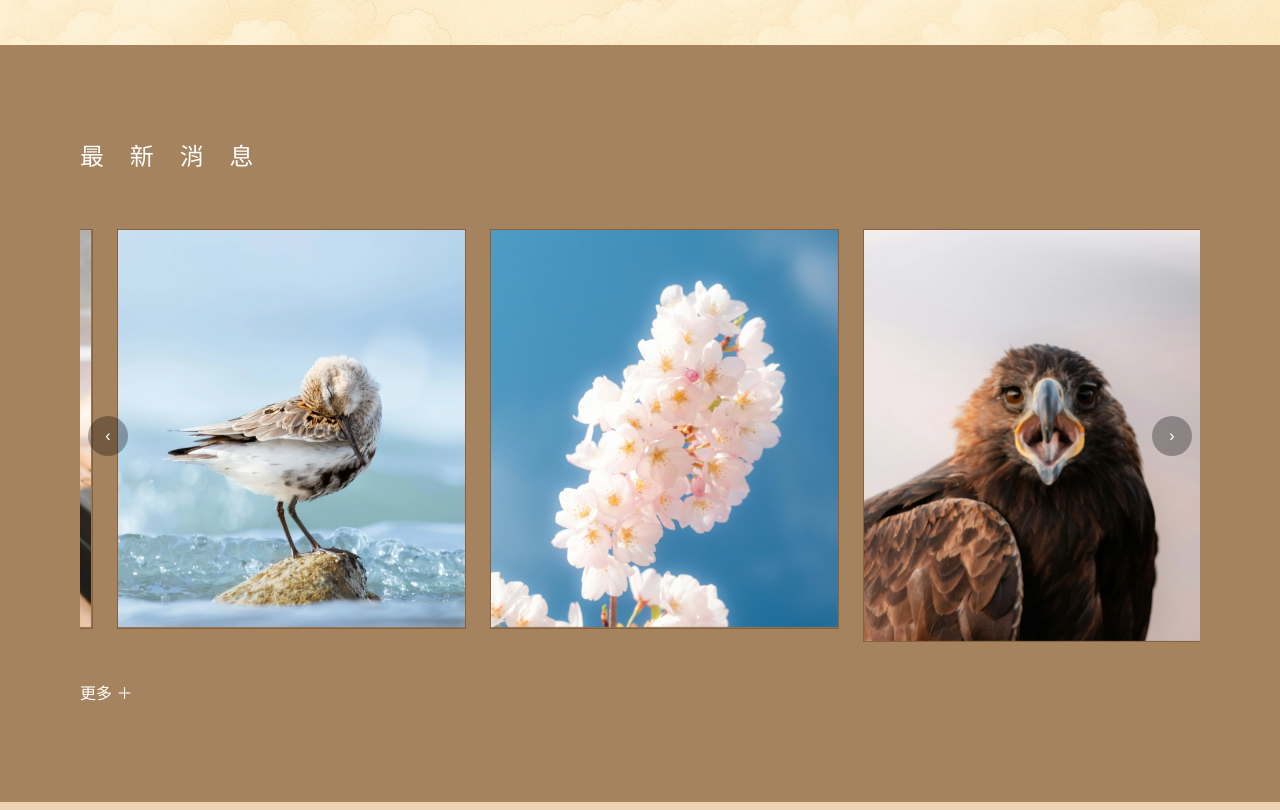
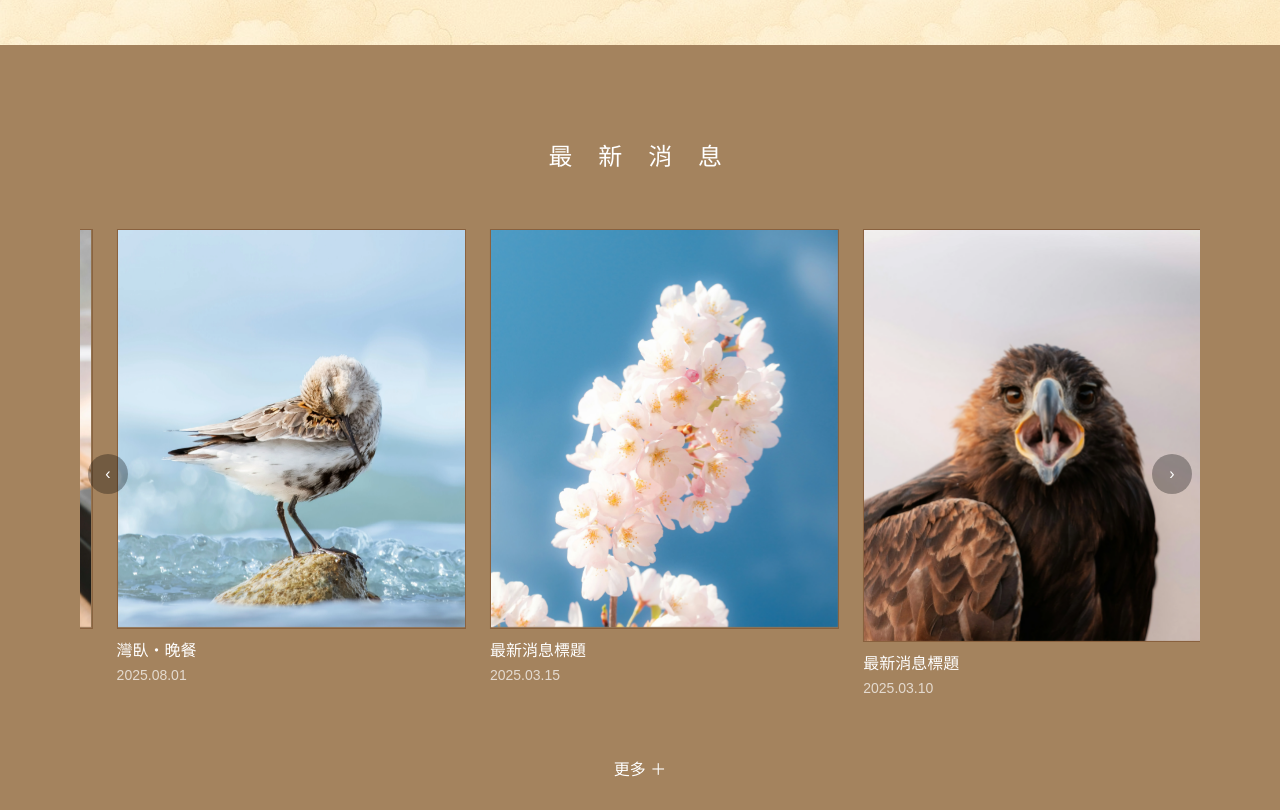
Before and after one commit to ianshih69/mumbao-website, a Next.js app: page / in a window 1280 px wide. Shown: the part 1130-1940 px from the top of the page. Built offline with nearby package versions, Linux system fonts and the light colour scheme.

Commit message:
page3 調整字位置還有問題

```diff
--- a/components/LatestNewsSection.tsx
+++ b/components/LatestNewsSection.tsx
@@ -2,12 +2,12 @@ import React, { useEffect, useMemo, useRef, useState } from "react";
 import Image from "next/image";
 import OverlayCard from "@/components/OverlayCard";
 
-const IMAGES = [
-  "/images/page3/page3-1.webp",
-  "/images/page3/page3-2.webp",
-  "/images/page3/page3-3.webp",
-  "/images/page3/page3-4.webp",
-  "/images/page3/page3-5.webp",
+const NEWS_ITEMS = [
+  { image: "/images/page3/page3-1.webp", title: "灣臥・世界百大建築", date: "2022.11.08" },
+  { image: "/images/page3/page3-2.webp", title: "灣臥生日獻禮", date: "2025.08.13" },
+  { image: "/images/page3/page3-3.webp", title: "灣臥・晚餐", date: "2025.08.01" },
+  { image: "/images/page3/page3-4.webp", title: "最新消息標題", date: "2025.03.15" },
+  { image: "/images/page3/page3-5.webp", title: "最新消息標題", date: "2025.03.10" },
 ];
 
 export default function LatestNewsSection() {
@@ -15,7 +15,7 @@ export default function LatestNewsSection() {
   const [visible, setVisible] = useState(1); // 1 on mobile, up to 3 on desktop
   const intervalRef = useRef<number | null>(null);
 
-  const total = useMemo(() => IMAGES.length, []);
+  const total = useMemo(() => NEWS_ITEMS.length, []);
 
   useEffect(() => {
     const apply = () => {
@@ -74,7 +74,7 @@ export default function LatestNewsSection() {
   return (
     <section className="bg-[#A4835E] py-16 md:py-24">
       <div className="mx-auto max-w-6xl px-4">
-        <h2 className="text-white font-normal text-left tracking-[0.4em] text-xl md:text-2xl mb-12 md:mb-14">
+        <h2 className="text-white font-normal text-center tracking-[0.4em] text-xl md:text-2xl mb-12 md:mb-14">
           最 新 消 息
         </h2>
 
@@ -100,31 +100,40 @@ export default function LatestNewsSection() {
           {/* Carousel viewport */}
           <div className="overflow-hidden">
             <div
-              className="flex transition-transform duration-500 ease-out"
+              className="flex transition-transform duration-500 ease-out items-stretch"
               style={{ transform: `translateX(-${translatePct}%)` }}
             >
-              {IMAGES.map((src, idx) => (
-                <div key={src} style={{ width: `${100 / visible}%` }} className={`shrink-0 ${idx === 0 ? 'pl-0 pr-2 md:pr-3' : idx === IMAGES.length - 1 ? 'pl-2 md:pl-3 pr-0' : 'px-2 md:px-3'}`}>
+              {NEWS_ITEMS.map((item, idx) => (
+                <div key={item.image} style={{ width: `${100 / visible}%` }} className={`shrink-0 flex flex-col ${idx === 0 ? 'pl-0 pr-2 md:pr-3' : idx === NEWS_ITEMS.length - 1 ? 'pl-2 md:pl-3 pr-0' : 'px-2 md:px-3'}`}>
+                  {/* 圖片容器：固定高度 */}
+                  <div className="relative w-full aspect-[7/8] overflow-hidden border border-[var(--border-main)]/40 bg-black/10 shrink-0">
                     <OverlayCard
                       href="/news"
-                    ariaLabel={`詳細內容：最新消息第 ${idx + 1} 張`}
-                    className="relative w-full aspect-[7/8] overflow-hidden border border-[var(--border-main)]/40 bg-black/10"
+                      ariaLabel={`詳細內容：${item.title}`}
+                      className="relative w-full h-full"
+                      zoomOnHover={false}
                     >
                       <Image
-                      src={src}
-                      alt="最新消息"
+                        src={item.image}
+                        alt={item.title}
                         fill
                         sizes="(min-width: 1024px) 33vw, (min-width: 768px) 50vw, 100vw"
                         className="absolute inset-0 w-full h-full object-cover"
                       />
                     </OverlayCard>
                   </div>
+                  {/* 圖片下方文字：標題和日期（固定高度確保位置一致） */}
+                  <div className="mt-3 text-white h-[3.5rem] md:h-[4rem] flex flex-col justify-start">
+                    <h3 className="text-sm md:text-base font-normal leading-tight line-clamp-2">{item.title}</h3>
+                    <p className="text-xs md:text-sm text-white/70 mt-1">{item.date}</p>
+                  </div>
+                </div>
               ))}
             </div>
           </div>
         </div>
 
-        <div className="text-left mt-10">
+        <div className="text-center mt-10">
           <a href="/news" className="inline-flex items-center gap-1 text-white leading-none text-sm md:text-base">
             更多 ＋
           </a>
```
Lines whose indentation alone changed are shown as unchanged.
